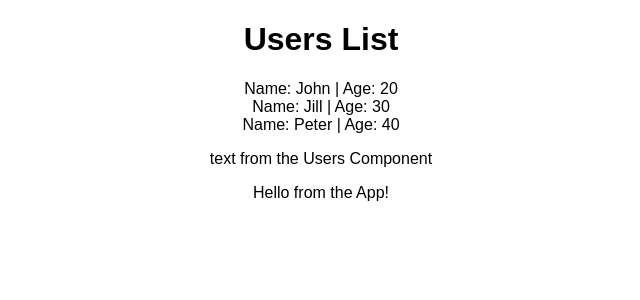
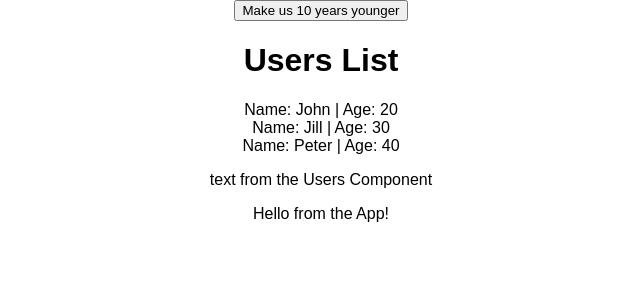
Before and after one commit to Dara-Sy/dummy-app, a React (Create React App) app: page / in a window 1280 px wide. Shown: the top 300 px of the page, without its empty margins (319-959 px from the left). Built offline with nearby package versions, Linux system fonts and the light colour scheme.

Commit message:
setState

```diff
--- a/src/users/Users.js
+++ b/src/users/Users.js
@@ -11,9 +11,21 @@ class Users extends Component {
     title: "Users List"
   };
 
+  youth = () => {
+    this.setState({
+      users: [
+        {name:"John", age:10},
+        {name:"Jill", age:20},
+        {name:"Peter", age:30}
+      ]
+    })
+  }
+
   render() {
     return(
       <div>
+        <button onClick={this.youth}>Make us 10 years younger</button>
+        <br />
         <h1>{this.props.title}</h1>
 
         <User age={this.state.users[0].age}>{this.state.users[0].name}</User>
```
Also changed, not shown: 1 other file (tests, documents, lock files or other folders).
